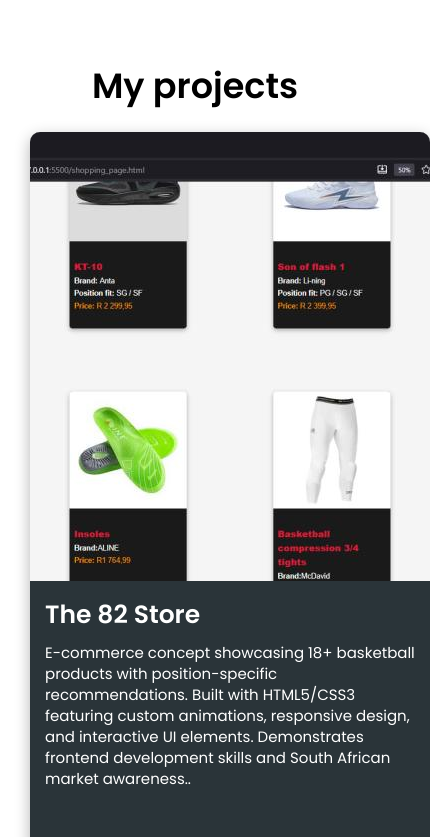
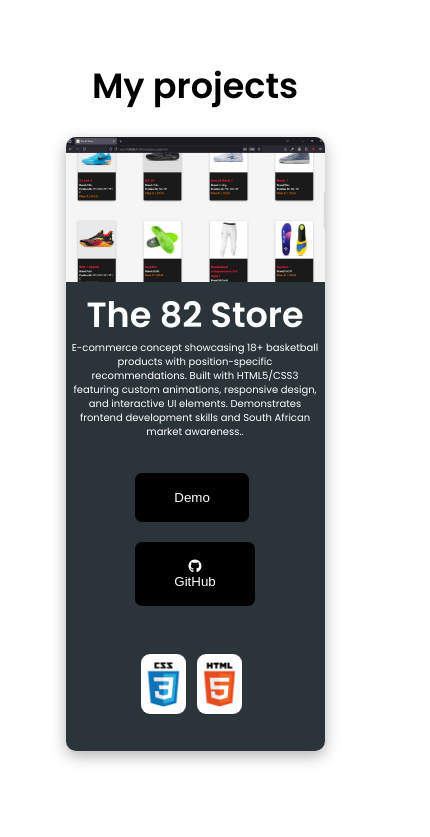
Before and after one commit to Thato-Root82/portfolio_project, a plain HTML site: page index.html in a window 390 px wide. Shown: the part 2300-3137 px from the top of the page, 430 px wide, since content can reach past the window. Drawn offline with Linux system fonts and the light colour scheme.

Commit message:
project card centered

```diff
--- a/style.css
+++ b/style.css
@@ -242,14 +242,17 @@ nav {
     /*adds space between the logos and text*/
 
 }
+
 #SKILLS .cells .cell {
     cursor: pointer;
     transition: transform 0.3s ease-out;
-    transform: translateY(7px); /* Initial state */
+    transform: translateY(7px);
+    /* Initial state */
 }
 
 #SKILLS .cells .cell:hover {
-    transform: translateY(0px); /* Hover state */
+    transform: translateY(0px);
+    /* Hover state */
     border-color: var(--link-color);
 
 }
@@ -319,11 +322,13 @@ nav {
     display: flex;
     justify-content: center;
     flex-wrap: wrap;
-
+    width: 70%;
+    margin: auto;
+    margin-top: 25px;
 }
 
 .project-card img {
-    width: auto;
+    width: 100%;
 
     object-fit: contain;
     /* Crops image to fit */
@@ -334,19 +339,28 @@ nav {
 .project-name {
 
     color: white;
-    font-size: 25px;
+    font-size: 35px;
+    text-align: center;
 
 }
 
 .project-info {
-    padding: 15px;
+    padding: 6px;
 }
 
 .project-description {
     margin: 8px 0;
     color: white;
-    font-size: 15px;
+    font-size: 16px;
     line-height: 1.4;
+    text-align: center;
+    margin: auto;
+}
+
+.btns_and_icons {
+    display: flex;
+    flex-direction: column;
+    align-items: center;
 }
 
 .project-btn {
@@ -355,9 +369,10 @@ nav {
     text-align: center;
     margin-left: 30px;
     margin-right: 30px;
-    padding: 15px 35px;
+    padding: 17px 39px;
     border: none;
-    transition: transform 0.5s ease-out;/*animation on the buttons on project cards*/
+    transition: transform 0.5s ease-out;
+    /*animation on the buttons on project cards*/
 }
 
 .project-btns {
@@ -367,6 +382,7 @@ nav {
     padding: 20px;
     margin: 8px 0;
 }
+
 .project-btn a {
     color: white;
 }
@@ -374,7 +390,7 @@ nav {
 
 .project-btn:hover {
     transform: scale(1.2);
-    background-color:#848482;
+    background-color: #848482;
 
 }
 
@@ -393,23 +409,26 @@ nav {
 .made-with img {
     width: 45px;
     height: 60px;
-    margin-right: 10px;
+    margin-right: 7px;
     border: none;
     border-radius: 9px;
 }
 
 
-.btns_and_icons {
-    display: flex;
-    flex-direction: column;
-    align-items: center;
-}
+
 
 @media(max-width:797px) {
     #PROJECTS {
         padding: 0 25px;
 
     }
+
+    .project-description {
+
+        font-size: 12px;
+
+    }
+
 }
 
 @media(max-width:516px) {
@@ -417,4 +436,23 @@ nav {
         padding: 0 10px;
 
     }
+
+    .project-description {
+
+        font-size: 10px;
+
+    }
+
+
 }
+
+@media(max-width:644px) {
+    .project-btns {
+        margin-left: 50%;
+        margin-right: 50%;
+    }
+
+    .project-btn {
+        margin-bottom: 20px;
+    }
+}
```
